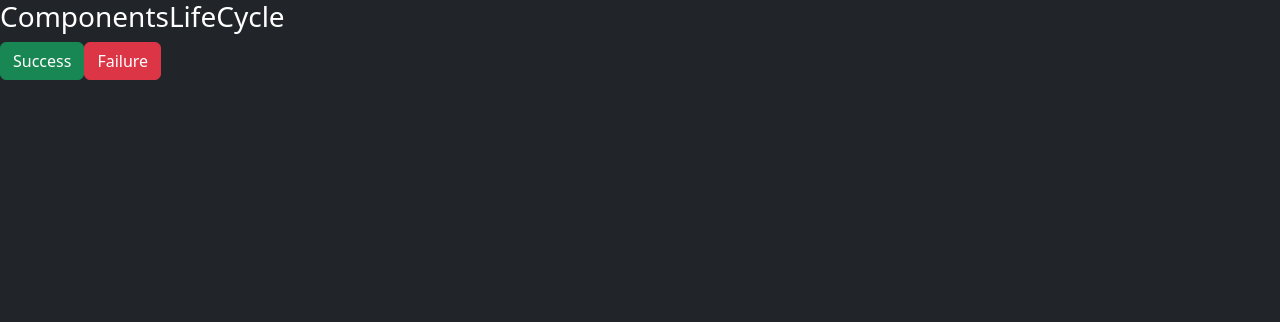
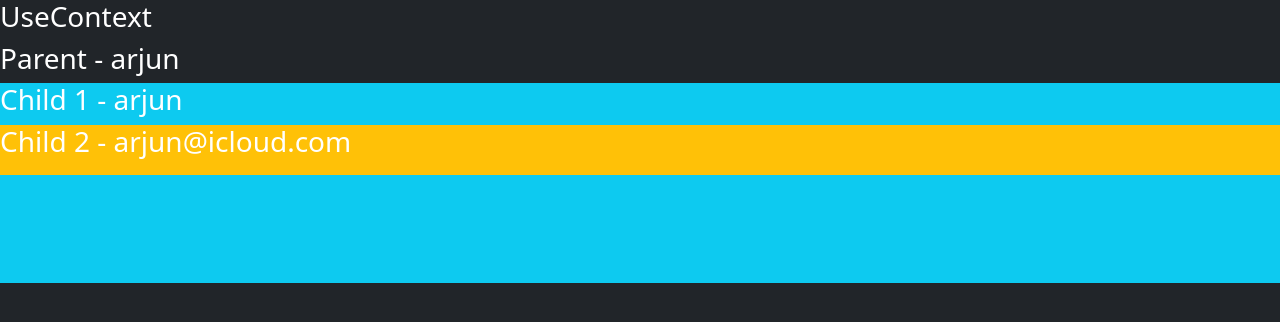
Before and after one commit to kewalkhondekar25/React-Under-The-Hood, a React (Vite) app: page / in a window 1280 px wide. Shown: the top 322 px of the page. Built offline with nearby package versions, Linux system fonts and the light colour scheme.

Commit message:
feat - useContext hook added

```diff
--- a/src/App.jsx
+++ b/src/App.jsx
@@ -17,6 +17,7 @@ import Formik from './Components/Validation/Formik'
 import FormikValidation from './Components/Validation/FormikValidation'
 import FormikYupValidation from './Components/Validation/FormikYupValidation'
 import ComponentsLifeCycle from './Components/Hooks/ComponentsLifeCycle'
+import UseContext from './Components/Hooks/UseContext'
 
 function App() {
 
@@ -36,7 +37,8 @@ function App() {
       {/* <Formik/> */}
       {/* <FormikValidation/> */}
       {/* <FormikYupValidation/> */}
-      <ComponentsLifeCycle/>
+      {/* <ComponentsLifeCycle/> */}
+      <UseContext/>
     </>
   )
 }
--- /dev/null
+++ b/src/Components/Hooks/UseContext.jsx
@@ -0,0 +1,44 @@
+import React, { useContext, useState } from 'react'
+
+//create context memory
+const AppContext = React.createContext();
+
+const UseContext = () => {
+
+    const [info, setInfo] = useState({
+        userName: "arjun",
+        userEmail: "arjun@icloud.com"
+    })
+    return (
+        //provide value into context
+        <AppContext.Provider value={info}>
+            <div className='bg-dark text-white vh-100'>
+                <h3>UseContext</h3>
+                <h3>Parent - {info.userName}</h3>
+                <Child1 />
+            </div>
+        </AppContext.Provider>
+    )
+}
+
+const Child1 = () => {
+    //inject into component
+    const child1Name = useContext(AppContext);
+    return (
+        <div className='bg-info h-25'>
+            <h3>Child 1 - {child1Name.userName}</h3>
+            <Child2 />
+        </div>
+    )
+}
+
+const Child2 = () => {
+    const child2Email = useContext(AppContext);
+    return (
+        <div className='bg-warning h-25'>
+            <h3>Child 2 - {child2Email.userEmail}</h3>
+        </div>
+    )
+}
+
+export default UseContext
```
